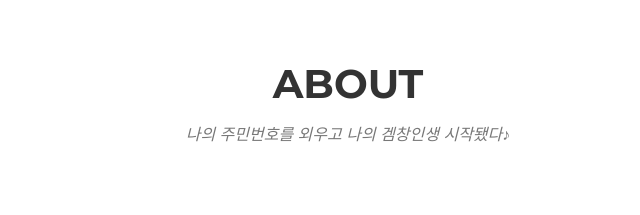
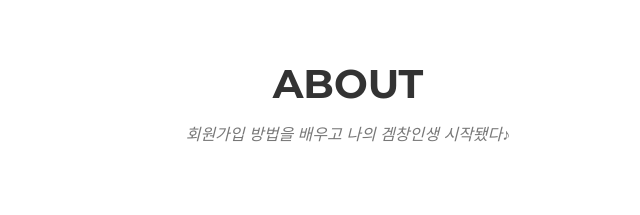
Before and after one commit to ssoso27/ssoso27.github.io, a website: page index.html in a window 1280 px wide. Shown: the part 2800-3015 px from the top of the page, 292-932 px from the left. Drawn offline with nearby package versions, Linux system fonts and the light colour scheme; a web font is replaced by a local one.

Commit message:
about 수정

```diff
--- a/index.html
+++ b/index.html
@@ -224,7 +224,7 @@
             <div class="row">
                 <div class="col-lg-12 text-center">
                     <h2 class="section-heading">About</h2>
-                    <h3 class="section-subheading text-muted">나의 주민번호를 외우고 나의 겜창인생 시작됐다♪</h3>
+                    <h3 class="section-subheading text-muted">회원가입 방법을 배우고 나의 겜창인생 시작됐다♪</h3>
                 </div>
             </div>
             <div class="row">
```
